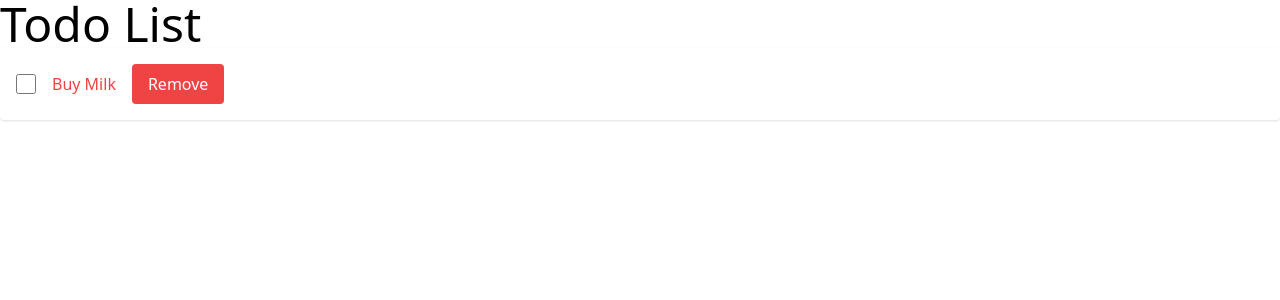
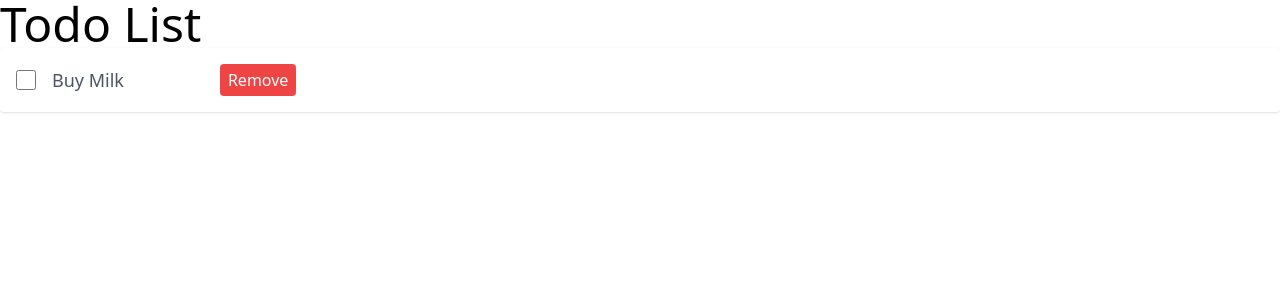
Before and after one commit to r0zh/todo-list, an Angular app: page / in a window 1280 px wide. Shown: the top 300 px of the page. Built offline with nearby package versions, Linux system fonts and the light colour scheme.

Commit message:
update todo-item style

```diff
--- a/src/app/todo-item/todo-item.component.html
+++ b/src/app/todo-item/todo-item.component.html
@@ -1,15 +1,17 @@
-<div class="flex items-center space-x-4 p-4 bg-white rounded shadow">
+<div class="flex items-center gap-4 p-4 bg-white rounded shadow">
   <input
     type="checkbox"
     (change)="changeStatus()"
     class="form-checkbox h-5 w-5 text-gray-600"
   />
   <span
-    class="text-gray-600 dark:text-gray-300"
-    [ngClass]="item.status ? 'text-green-500' : 'text-red-500'"
+    class="text-gray-600 text-lg"
+    [ngClass]="item.status ? 'line-through' : ''"
     >{{ item.name }}</span
   >
-  <button class="px-4 py-2 bg-red-500 text-white rounded hover:bg-red-600">
+  <button
+    class="px-2 py-1 bg-red-500 text-white rounded hover:bg-red-600 mx-20"
+  >
     Remove
   </button>
 </div>
```
